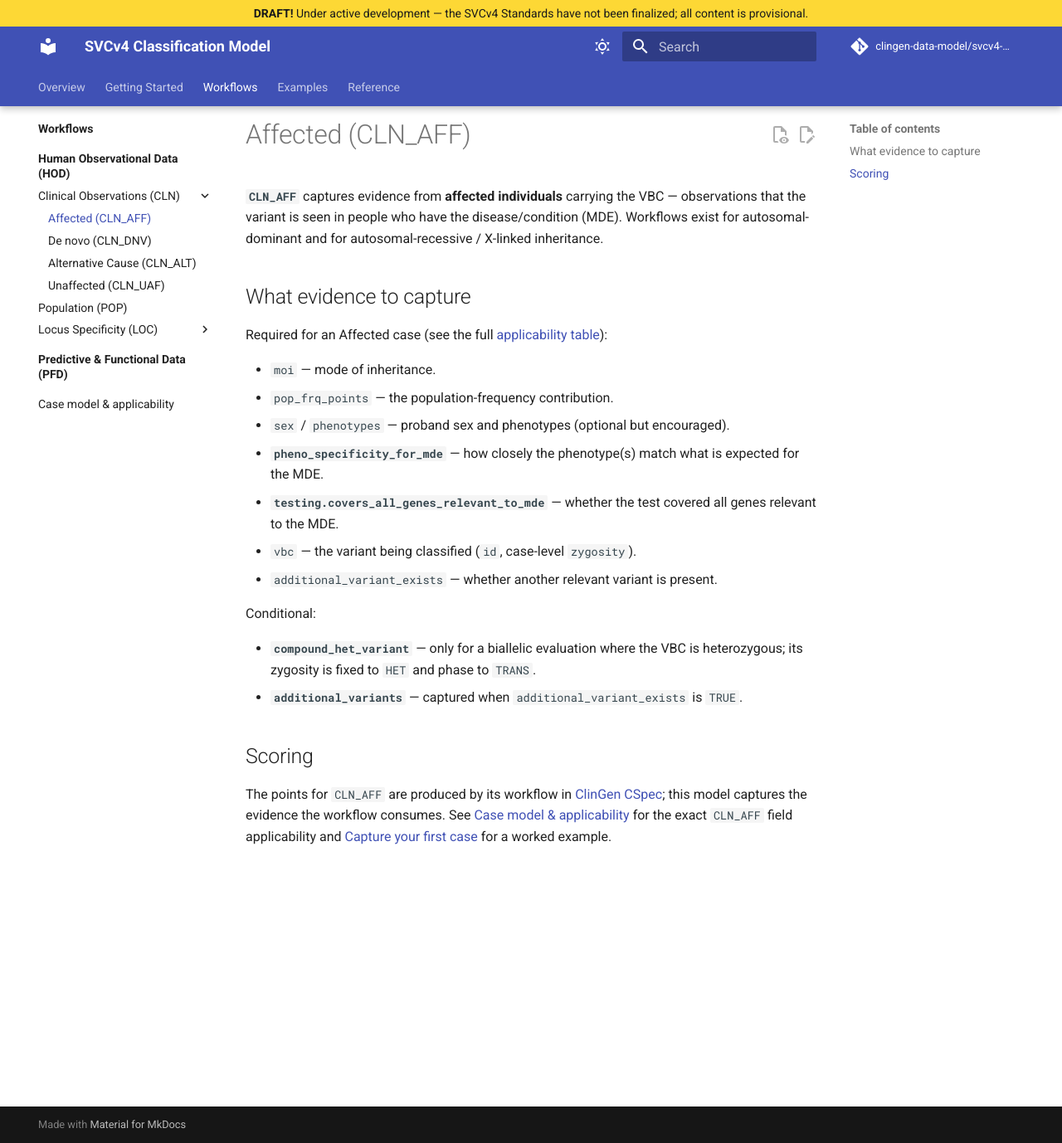
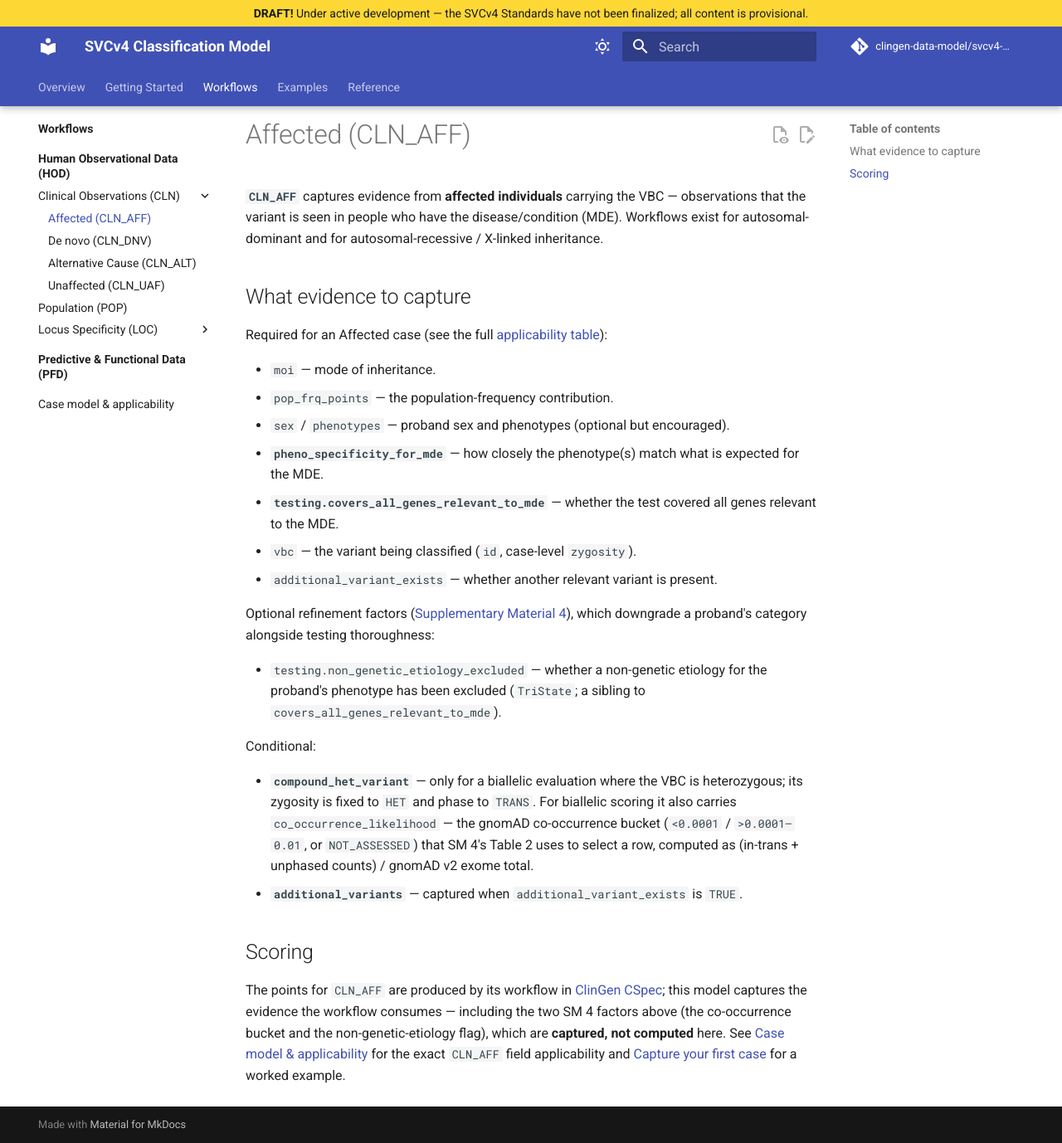
Before and after one commit to clingen-data-model/svcv4-model, an MkDocs documentation site: the page built from docs/workflows/hod/cln/cln-aff.md, in a window 1280 px wide and 1378 px high. Shown: the whole window at 83% size. Built offline with MkDocs 1.6.1 and Material for MkDocs 9.7.7, drawn with Linux system fonts in a browser that asks for light colours; comment, search, counter and statistics services are not loaded.

Commit message:
docs: document CLN_AFF co-occurrence + non-genetic-etiology fields
cln-aff.md: document co_occurrence_likelihood (biallelic Table 2 row selector)
and testing.non_genetic_etiology_excluded (refinement factor), both captured not
computed, with an SM 4 link. known-gaps: remove the two now-modeled rows.
spec-alignment: note the two CLN_AFF completeness factors on the SM 4 row.

Co-Authored-By: Claude Opus 4.8 (1M context) <noreply@anthropic.com>

```diff
--- a/docs/workflows/hod/cln/cln-aff.md
+++ b/docs/workflows/hod/cln/cln-aff.md
@@ -20,16 +20,29 @@ Required for an Affected case (see the full
 - `vbc` — the variant being classified (`id`, case-level `zygosity`).
 - `additional_variant_exists` — whether another relevant variant is present.
 
+Optional refinement factors ([Supplementary Material 4](https://docs.google.com/document/d/17XnPmgTpzgQ8hfzOZNCcXIBwnNwbVkP0KIv3Dw5Bz_M/edit)),
+which downgrade a proband's category alongside testing thoroughness:
+
+- `testing.non_genetic_etiology_excluded` — whether a non-genetic etiology for
+  the proband's phenotype has been excluded (`TriState`; a sibling to
+  `covers_all_genes_relevant_to_mde`).
+
 Conditional:
 
 - **`compound_het_variant`** — only for a biallelic evaluation where the VBC is
-  heterozygous; its zygosity is fixed to `HET` and phase to `TRANS`.
+  heterozygous; its zygosity is fixed to `HET` and phase to `TRANS`. For
+  biallelic scoring it also carries `co_occurrence_likelihood` — the gnomAD
+  co-occurrence bucket (`<0.0001` / `>0.0001–0.01`, or `NOT_ASSESSED`) that
+  SM 4's Table 2 uses to select a row, computed as
+  (in-trans + unphased counts) / gnomAD v2 exome total.
 - **`additional_variants`** — captured when `additional_variant_exists` is `TRUE`.
 
 ## Scoring
 
 The points for `CLN_AFF` are produced by its workflow in
 [ClinGen CSpec](../../../reference/cspec-interop.md); this model captures the evidence
-the workflow consumes. See [Case model & applicability](../../case-model.md) for the
+the workflow consumes — including the two SM 4 factors above (the
+co-occurrence bucket and the non-genetic-etiology flag), which are **captured,
+not computed** here. See [Case model & applicability](../../case-model.md) for the
 exact `CLN_AFF` field applicability and [Capture your first case](../../../getting-started/first-case.md)
 for a worked example.
```
Also changed, not shown: docs/reference/known-gaps.md (+0 -2 lines), docs/reference/spec-alignment.md (+1 -1 lines).
